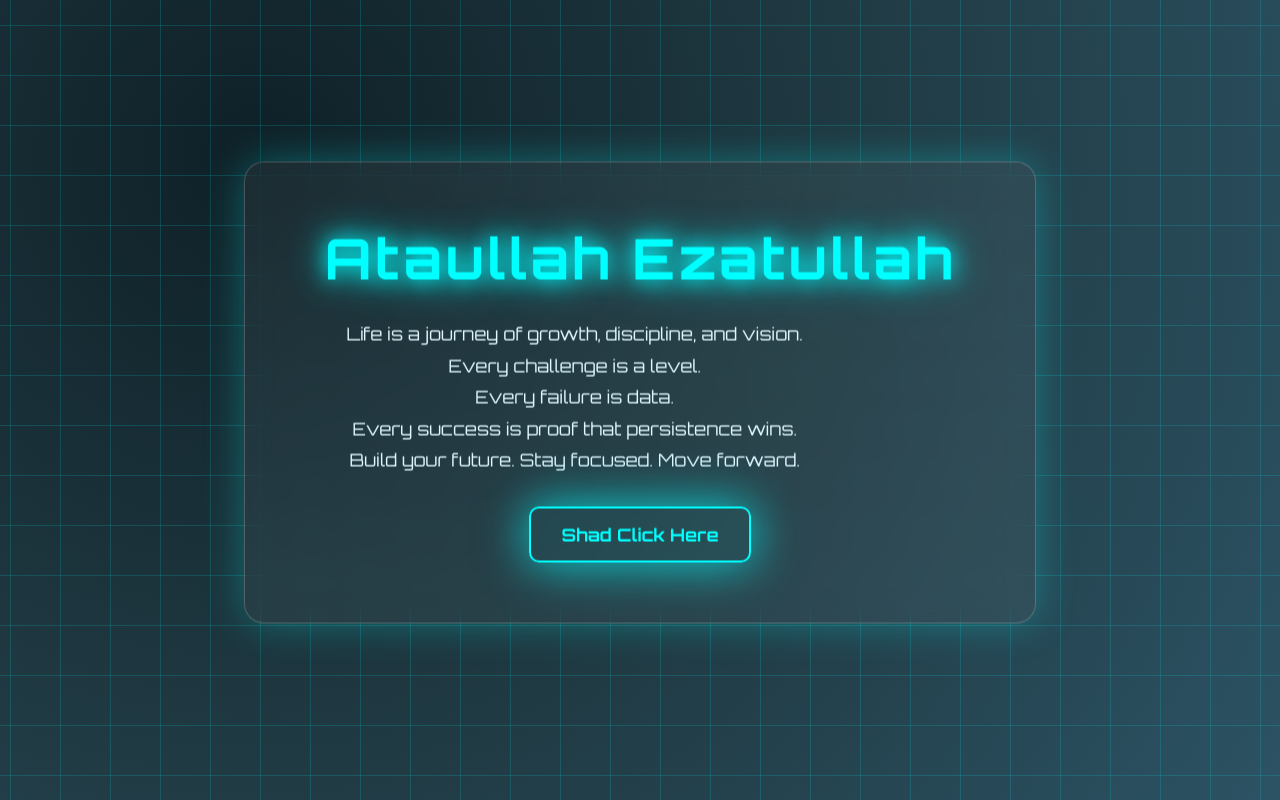
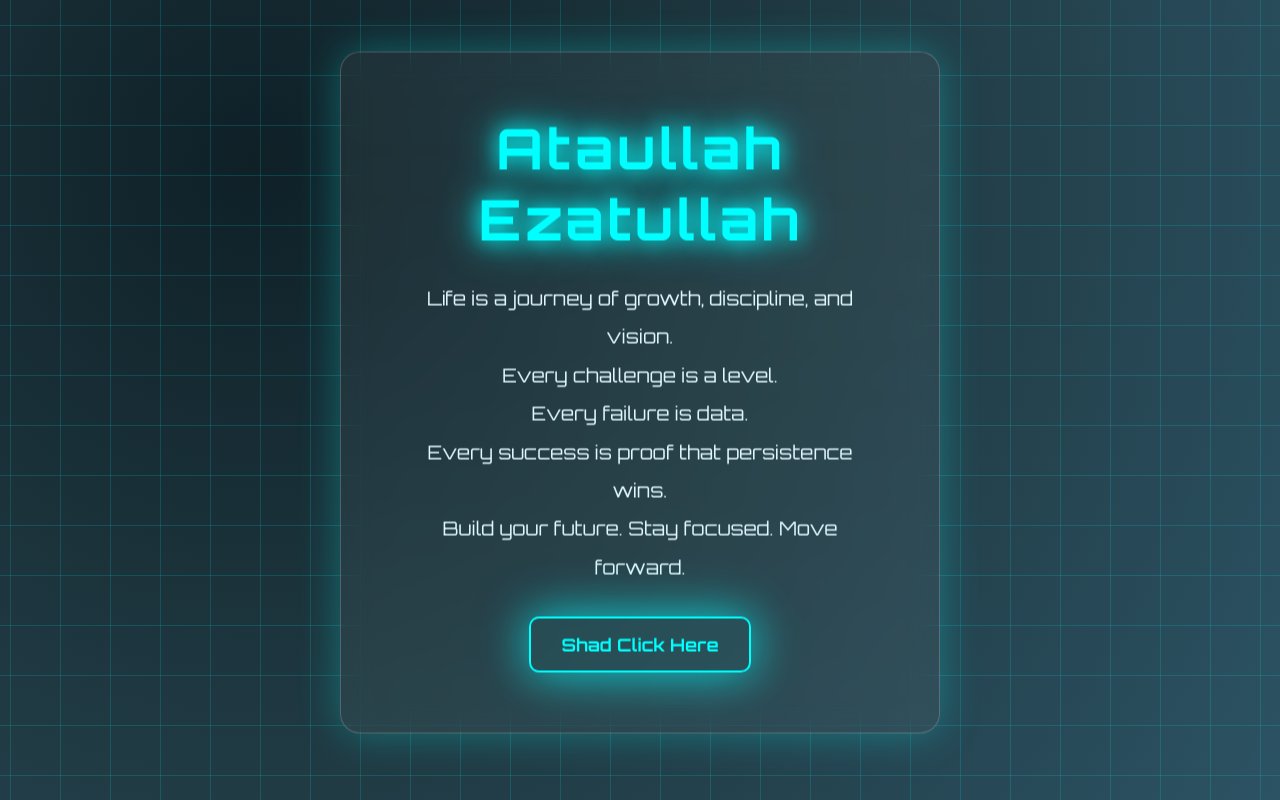
Before and after one commit to ataullahe/my-website, a plain HTML site: page index.html in a window 1280 px wide. Shown: the top 800 px of the page. Drawn offline with Linux system fonts and the light colour scheme.

Commit message:
Update index.html

```diff
--- a/index.html
+++ b/index.html
@@ -8,106 +8,25 @@
 <link href="https://fonts.googleapis.com/css2?family=Orbitron:wght@400;700&display=swap" rel="stylesheet">
 
 <style>
-* {
-    margin: 0;
-    padding: 0;
-    box-sizing: border-box;
-    font-family: 'Orbitron', sans-serif;
-}
+* { margin:0; padding:0; box-sizing:border-box; font-family:'Orbitron',sans-serif; }
+body { height:100vh; display:flex; justify-content:center; align-items:center; background: radial-gradient(circle at 20% 20%, #0f2027, #203a43, #2c5364); overflow:hidden; color:white; }
+body::before { content:""; position:absolute; width:200%; height:200%; background: linear-gradient(rgba(0,255,255,0.15) 1px, transparent 1px), linear-gradient(90deg, rgba(0,255,255,0.15) 1px, transparent 1px); background-size:50px 50px; animation: moveGrid 10s linear infinite; }
+@keyframes moveGrid { 0% { transform: translateY(0); } 100% { transform: translateY(50px); } }
 
-body {
-    height: 100vh;
-    display: flex;
-    justify-content: center;
-    align-items: center;
-    background: radial-gradient(circle at 20% 20%, #0f2027, #203a43, #2c5364);
-    overflow: hidden;
-    color: white;
-}
+.card { position:relative; padding:60px 80px; background:rgba(255,255,255,0.05); border:1px solid rgba(255,255,255,0.2); backdrop-filter:blur(15px); border-radius:20px; text-align:center; box-shadow:0 0 40px rgba(0,255,255,0.3); animation:float 4s ease-in-out infinite; max-width:600px; }
+@keyframes float { 0%,100% { transform:translateY(0); } 50% { transform:translateY(-15px); } }
 
-body::before {
-    content: "";
-    position: absolute;
-    width: 200%;
-    height: 200%;
-    background:
-        linear-gradient(rgba(0,255,255,0.15) 1px, transparent 1px),
-        linear-gradient(90deg, rgba(0,255,255,0.15) 1px, transparent 1px);
-    background-size: 50px 50px;
-    animation: moveGrid 10s linear infinite;
-}
+h1 { font-size:3.5rem; letter-spacing:3px; color:#00ffff; text-shadow:0 0 20px #00ffff, 0 0 40px #00ffff; margin-bottom:25px; }
 
-@keyframes moveGrid {
-    0% { transform: translateY(0); }
-    100% { transform: translateY(50px); }
-}
+p { font-size:1.2rem; line-height:2; color:#e0f7ff; text-align:center; margin-bottom:30px; }
 
-.card {
-    position: relative;
-    padding: 60px 80px;
-    background: rgba(255,255,255,0.05);
-    border: 1px solid rgba(255,255,255,0.2);
-    backdrop-filter: blur(15px);
-    border-radius: 20px;
-    text-align: center;
-    box-shadow: 0 0 40px rgba(0,255,255,0.3);
-    animation: float 4s ease-in-out infinite;
-}
+.button { display:inline-block; padding:15px 30px; font-size:1.1rem; font-weight:bold; color:#00ffff; border:2px solid #00ffff; border-radius:10px; background: rgba(0,255,255,0.05); text-decoration:none; transition: all 0.3s ease; box-shadow: 0 0 20px rgba(0,255,255,0.2); animation: pulse 2s infinite; }
+.button:hover { background:#00ffff; color:#0f2027; box-shadow: 0 0 40px #00ffff, 0 0 60px #00ffff; }
+@keyframes pulse { 0%,100% { box-shadow: 0 0 20px rgba(0,255,255,0.2); } 50% { box-shadow: 0 0 40px rgba(0,255,255,0.5), 0 0 60px rgba(0,255,255,0.4); } }
 
-@keyframes float {
-    0%,100% { transform: translateY(0); }
-    50% { transform: translateY(-15px); }
-}
-
-h1 {
-    font-size: 3.5rem;
-    letter-spacing: 3px;
-    color: #00ffff;
-    text-shadow: 0 0 20px #00ffff, 0 0 40px #00ffff;
-    margin-bottom: 25px;
-}
-
-p {
-    font-size: 1.1rem;
-    line-height: 1.8;
-    color: #e0f7ff;
-    max-width: 500px;
-}
-
-.button {
-    display: inline-block;
-    margin-top: 30px;
-    padding: 15px 30px;
-    font-size: 1.1rem;
-    font-weight: bold;
-    color: #00ffff;
-    border: 2px solid #00ffff;
-    border-radius: 10px;
-    background: rgba(0,255,255,0.05);
-    text-decoration: none;
-    transition: all 0.3s ease;
-    box-shadow: 0 0 20px rgba(0,255,255,0.2);
-    animation: pulse 2s infinite;
-}
-
-.button:hover {
-    background: #00ffff;
-    color: #0f2027;
-    box-shadow: 0 0 40px #00ffff, 0 0 60px #00ffff;
-}
-
-@keyframes pulse {
-    0%, 100% { box-shadow: 0 0 20px rgba(0,255,255,0.2); }
-    50% { box-shadow: 0 0 40px rgba(0,255,255,0.5), 0 0 60px rgba(0,255,255,0.4); }
-}
-
-@media(max-width:768px){
-    .card { padding: 40px; }
-    h1 { font-size: 2.2rem; }
-}
+@media(max-width:768px){ .card { padding:40px; } h1 { font-size:2.2rem; } p { font-size:1rem; } }
 </style>
 </head>
-
 <body>
 
 <div class="card">
```
